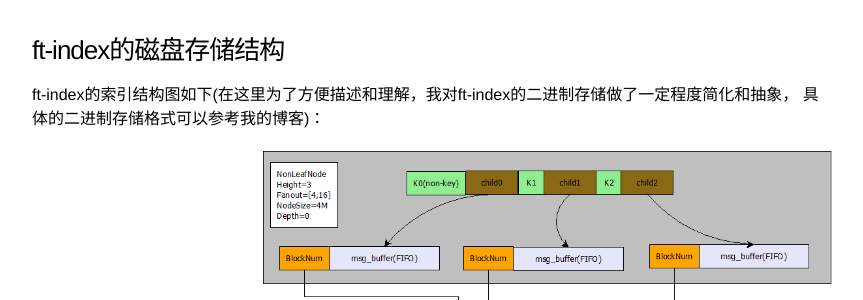
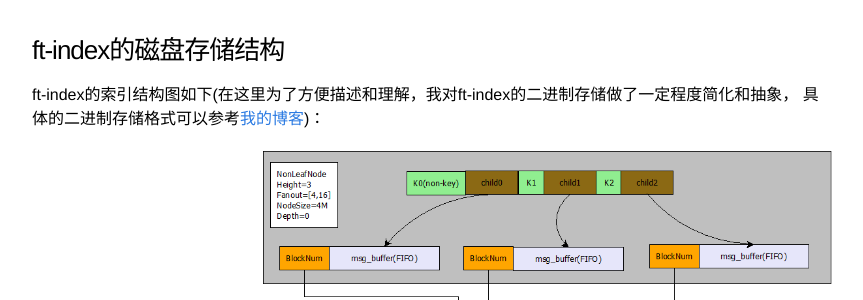
Before and after one commit to SteNicholas/openinx.github.io, a Jekyll site: the page built from _posts/2015-11-25-ft-index-implement.md, in a window 1280 px wide and 900 px high, scrolled down 874 px. Shown: the part 174-474 px from the top of the window, without its empty margins (208-1071 px from the left). Built offline with Jekyll 4.4.1, drawn with Linux system fonts in a browser that asks for light colours; Markdown is read by kramdown in place of the engine named in the settings; comment, search, counter and statistics services are not loaded; part of the change alters nothing that is shown.

```diff
--- a/_posts/2015-11-25-ft-index-implement.md
+++ b/_posts/2015-11-25-ft-index-implement.md
@@ -27,7 +27,7 @@ tags: [database, tokudb, mysql, storage engine]
 
 ### ft-index的磁盘存储结构
 
-ft-index的索引结构图如下(在这里为了方便描述和理解，我对ft-index的二进制存储做了一定程度简化和抽象， 具体的二进制存储格式可以参考我的博客)：
+ft-index的索引结构图如下(在这里为了方便描述和理解，我对ft-index的二进制存储做了一定程度简化和抽象， 具体的二进制存储格式可以参考[我的博客](http://openinx.github.io/2015/12/02/ft-layout/))：
 
 <img src="/images/tokudb/ft-index-tree-structure.png" width="100%">
 
```
